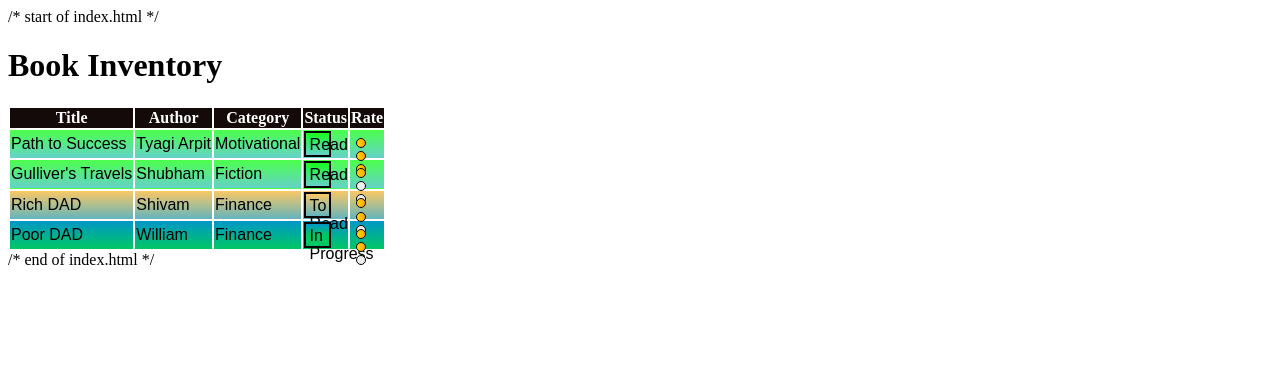
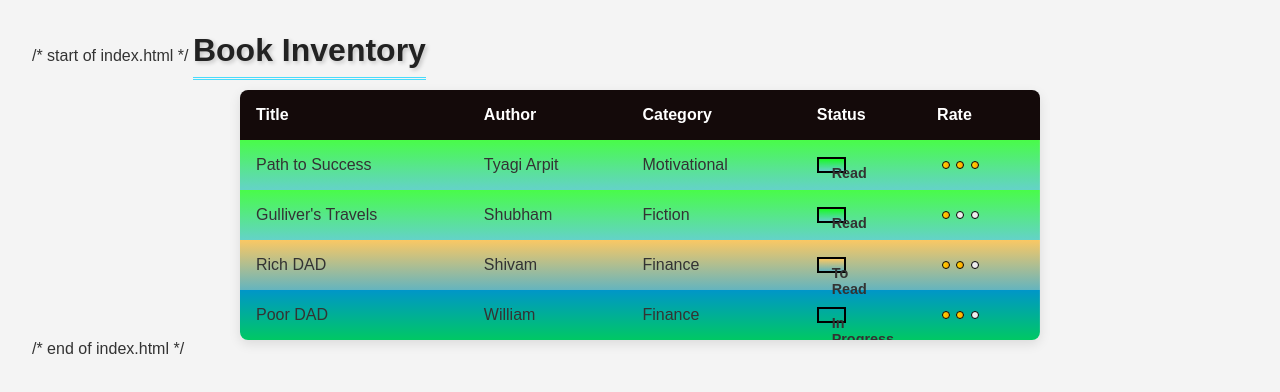
Before and after one commit to Arpit-tyagi001/portfolio-project, a plain HTML site: page index.html in a window 1280 px wide. Drawn offline with Linux system fonts and the light colour scheme.

Commit message:
Update styles.css

```diff
--- a/styles.css
+++ b/styles.css
@@ -1,3 +1,4 @@
+/*starting of css*/
 tr[class="read"] {
   font-family: Arial;
   background-image: linear-gradient(rgba(0,255,0,0.7), rgb(100,210,200) );
@@ -28,7 +29,7 @@ display: inline-block;
 }
 tr[class="in-progress"] span[class="status"] {
 border: 2px solid black;
-background-image: linear-gradient(rgb(0,150,200), rgb(0,200,100) 50%) ;
+background-image: linear-gradient(rgb(0,150,200),50% rgb(0,200,100)) ;
 display: inline-block;
 }
 span[class="status"], span[class^="rate"] {
@@ -53,3 +54,73 @@ background-image: linear-gradient(to right, gold, orange);
   span[class~="three"] > span {
   background-image: linear-gradient(to right, gold, orange);
 }
+* {
+  box-sizing: border-box;
+  margin: 0;
+  padding: 0;
+}
+
+body {
+  font-family: Arial, sans-serif;
+  background-color: #f4f4f4;
+  padding: 2rem;
+  color: #333;
+}
+table {
+  width: 100%;
+  max-width: 800px;
+  margin: 0 auto;
+  border-collapse: collapse;
+  box-shadow: 0 4px 12px rgba(0, 0, 0, 0.1);
+  border-radius: 8px;
+  overflow: hidden;
+}
+
+thead {
+  background-color: rgb(20, 10, 10);
+  color: white;
+}
+
+th, td {
+  padding: 1rem;
+  text-align: left;
+}
+tbody tr {
+  transition: background 0.3s ease;
+}
+
+tbody tr:hover {
+  filter: brightness(1.05);
+}
+span.status {
+  display: inline-block;
+  padding: 0.4rem 0.8rem;
+  font-weight: bold;
+  font-size: 0.9rem;
+}
+
+
+span[class^="rate"] {
+  display: flex;
+  gap: 0.2rem;
+  height: 1rem;
+  width: 3rem;
+align-items: center;
+}
+body {
+  animation: fadeIn 0.8s ease-in;
+}
+
+@keyframes fadeIn {
+  from { opacity: 0; }
+  to { opacity: 1; }
+}
+ h1 {
+  color: #222;
+  text-shadow: 2px 2px 4px rgba(0,0,0,0.2);
+  border-bottom: 3px double #48dbfb;
+  display: inline-block;
+  padding-bottom: 0.5rem;
+  margin-bottom: 10px;
+}
+/*END of CSS file*/
```
